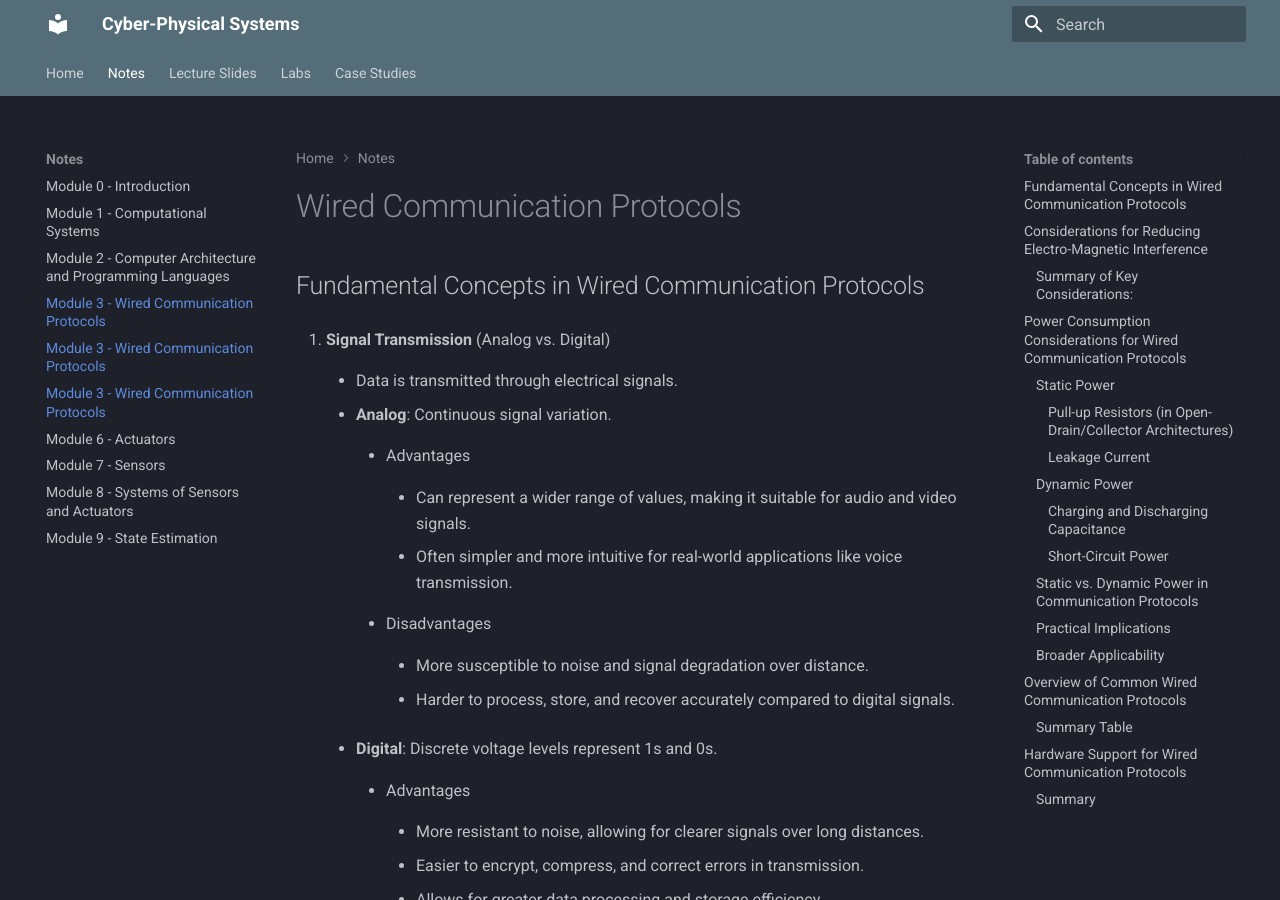
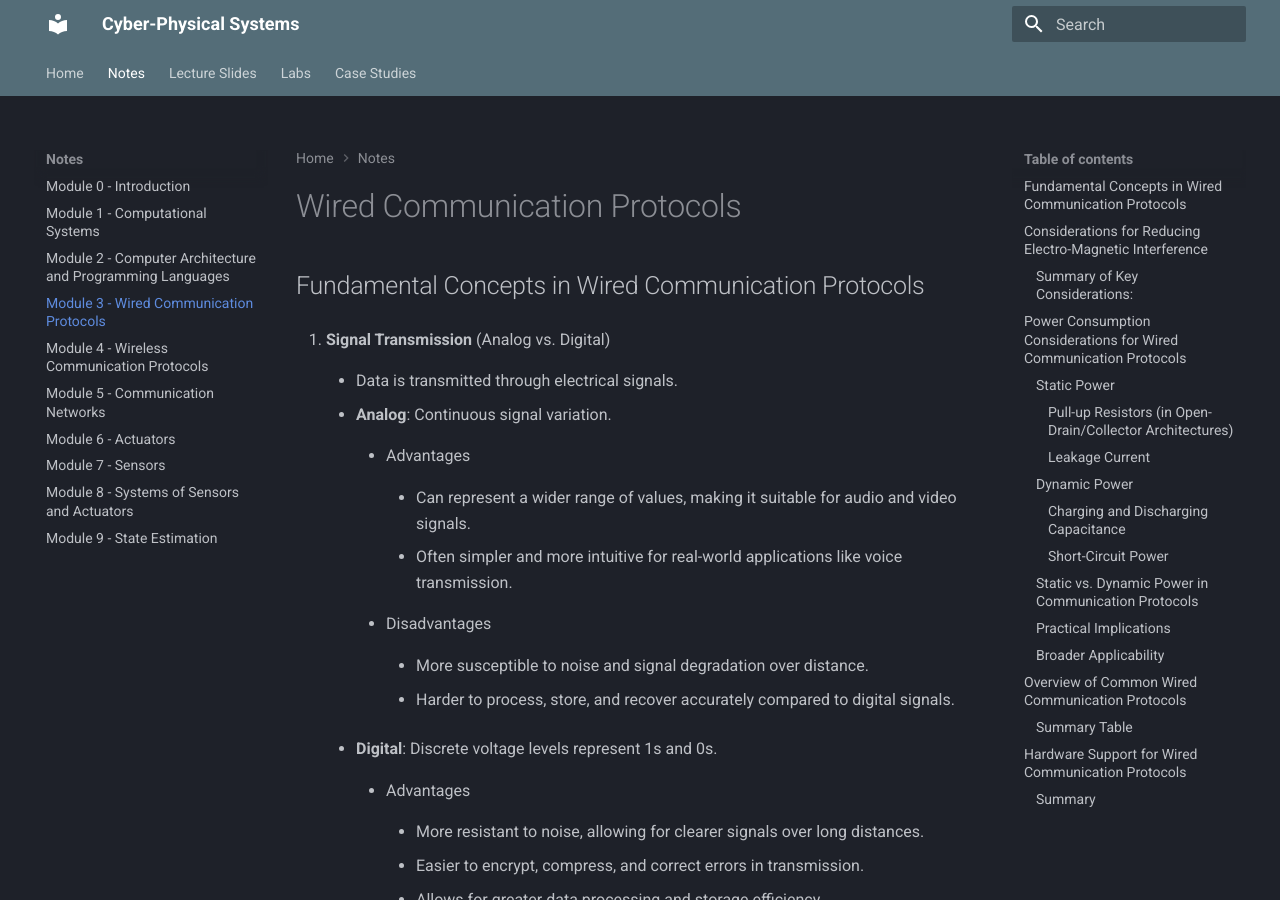
Before and after one commit to CPS-Cornell/course, an MkDocs documentation site: the page built from docs/notes/Module3.md, in a window 1280 px wide and 900 px high. Built offline with MkDocs 1.6.1 and Material for MkDocs 9.7.7, drawn with Linux system fonts in a browser that asks for light colours; some of the changed lines change nothing that is shown.

Commit message:
fixed bug in mkdocs.yml

```diff
--- a/mkdocs.yml
+++ b/mkdocs.yml
@@ -35,12 +35,12 @@
     - 'Module 1 - Computational Systems': notes/Module1.md
     - 'Module 2 - Computer Architecture and Programming Languages': notes/Module2.md
     - 'Module 3 - Wired Communication Protocols': notes/Module3.md
-    - 'Module 4 - Wireless Communication Protocols': notes/Module3.md
-    - 'Module 5 - Communication Networks': notes/Module3.md
-    - 'Module 6 - Actuators': notes/Module4.md
-    - 'Module 7 - Sensors': notes/Module5.md
-    - 'Module 8 - Systems of Sensors and Actuators': notes/Module6.md
-    - 'Module 9 - State Estimation': notes/Module7.md
+    - 'Module 4 - Wireless Communication Protocols': notes/Module4.md
+    - 'Module 5 - Communication Networks': notes/Module5.md
+    - 'Module 6 - Actuators': notes/Module6.md
+    - 'Module 7 - Sensors': notes/Module7.md
+    - 'Module 8 - Systems of Sensors and Actuators': notes/Module8.md
+    - 'Module 9 - State Estimation': notes/Module9.md
   - Lecture Slides: pages/LectureSlides.md
   - Labs:
     - 'Lab 0 - Programming Languages': labs/Lab0/Lab0.md
```
